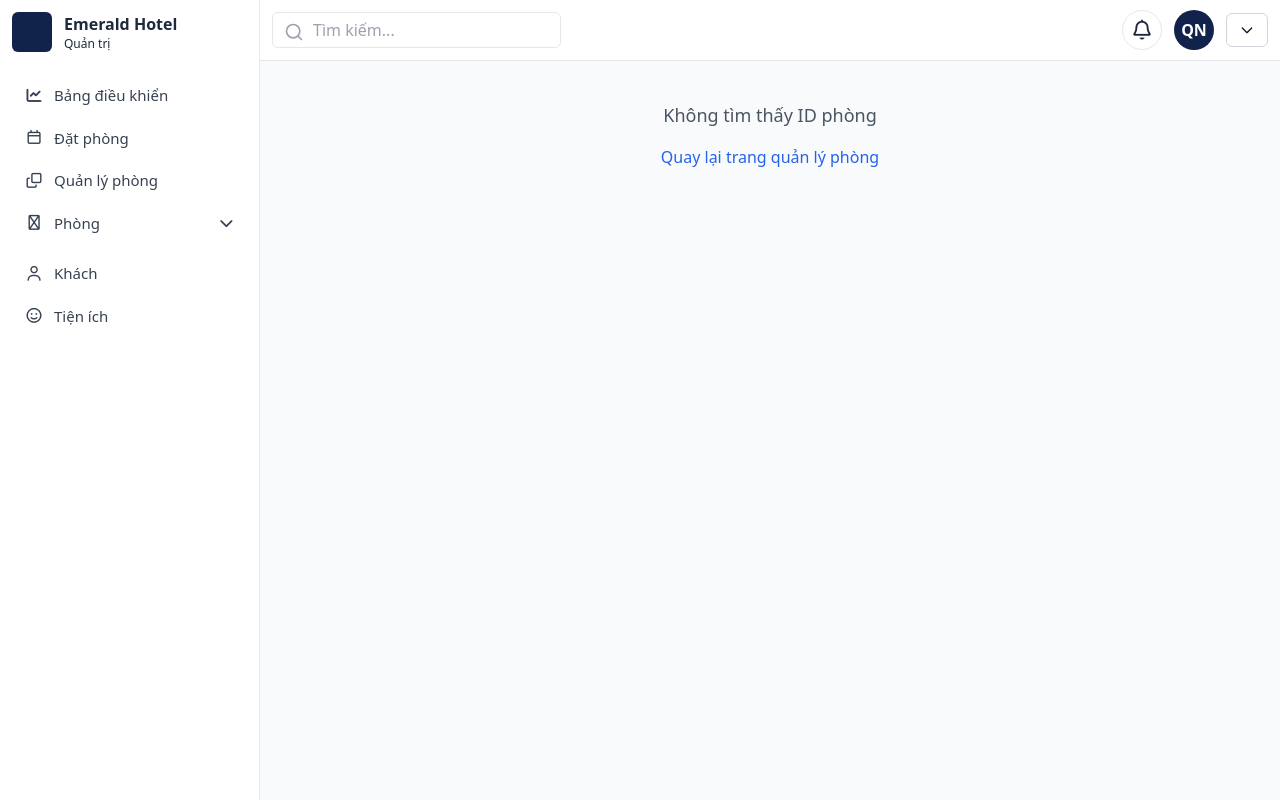
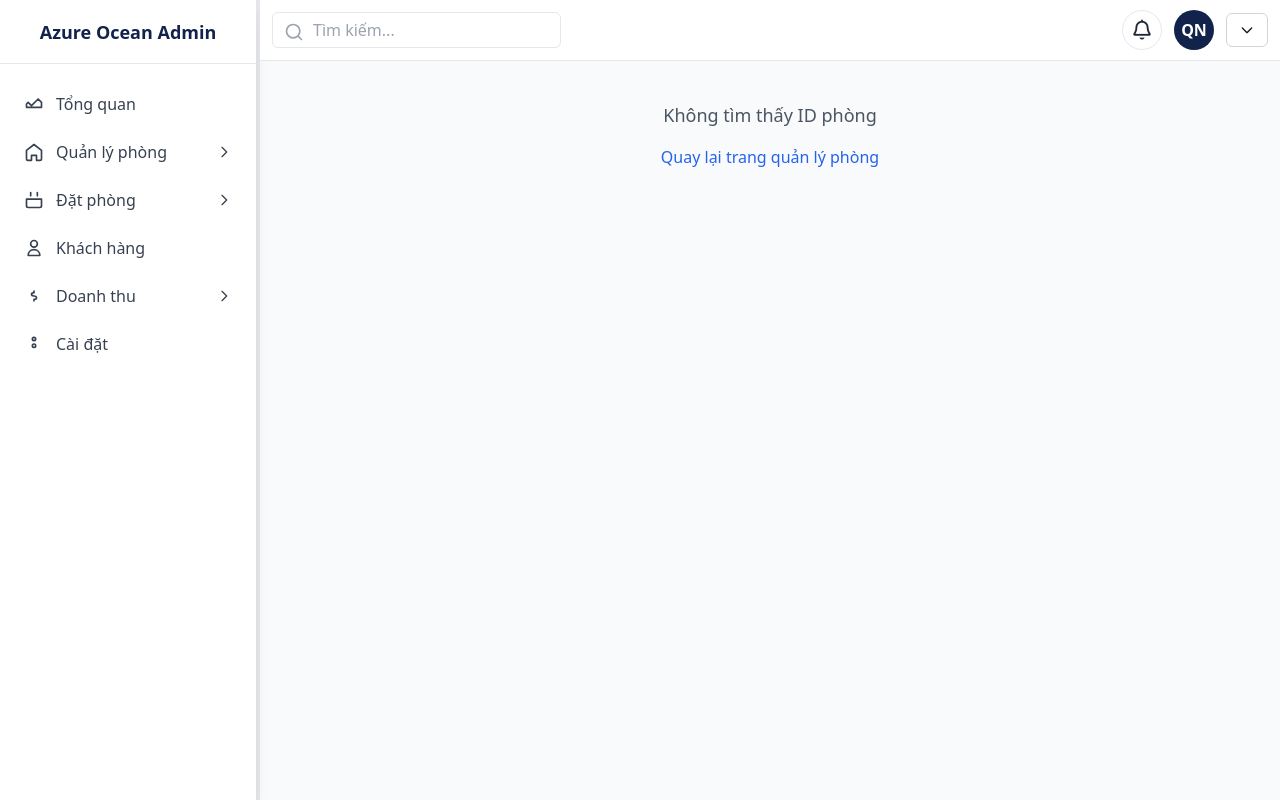
Before and after one commit to quocpq3/ThucTapChuyenNganh, a Node server app: page /admin/room-detail/ in a window 1280 px wide. Run offline with Node 20, Linux system fonts and the light colour scheme; some libraries are stand-ins or nearby versions.

Commit message:
Project: CRUD RoomType(Demo)

```diff
--- a/BookingHotel-project/app.js
+++ b/BookingHotel-project/app.js
@@ -7,6 +7,7 @@
 const flash = require("connect-flash");
 const passport = require("passport");
 var createError = require("http-errors");
+const methodOverride = require("method-override");
 
 var indexRouter = require("./routes/home");
 var loginRouter = require("./routes/home/login");
@@ -21,6 +22,7 @@
 var servicesAdminRouter = require("./routes/admin/services");
 var usersAdminRouter = require("./routes/admin/user");
 var roomDetailAdminRouter = require("./routes/admin/room-detail");
+var roomtypeAdminRouter = require("./routes/admin/roomtype");
 
 var authRouter = require("./routes/auth");
 
@@ -44,6 +46,8 @@
     saveUninitialized: true,
   })
 );
+//method override
+app.use(methodOverride("_method"));
 app.use(flash());
 // Passport
 app.use(passport.initialize());
@@ -87,6 +91,7 @@
 app.use("/admin/services", servicesAdminRouter);
 app.use("/admin/user", usersAdminRouter);
 app.use("/admin/room-detail", roomDetailAdminRouter);
+app.use("/admin/roomtype", roomtypeAdminRouter);
 
 app.use("/", authRouter);
 
--- a/BookingHotel-project/package.json
+++ b/BookingHotel-project/package.json
@@ -17,6 +17,7 @@
     "flyonui": "^2.4.1",
     "hbs": "~4.0.4",
     "http-errors": "~1.6.3",
+    "method-override": "^3.0.0",
     "mongo": "^0.1.0",
     "mongodb": "^7.0.0",
     "mongoose": "^9.0.0",
--- a/BookingHotel-project/routes/admin/admin.js
+++ b/BookingHotel-project/routes/admin/admin.js
@@ -5,23 +5,23 @@
   next();
 });
 
+function useAuthenticated(req, res, next) {
+  if (req.isAuthenticated()) {
+    return next(); // Proceed if authenticated
+  } else {
+    res.redirect("/login"); // Redirect to login if authentication fails
+  }
+}
+// //thêm check role
 // function useAuthenticated(req, res, next) {
-//   if (req.isAuthenticated()) {
-//     return next(); // Proceed if authenticated
-//   } else {
-//     res.redirect("/login"); // Redirect to login if authentication fails
+//   if (!req.isAuthenticated()) {
+//     return res.redirect("/login");
 //   }
+//   if (req.isAuthenticated && req.user.role !== "admin") {
+//     return res.redirect("/");
+//   }
+//   next();
 // }
-//thêm check role
-function useAuthenticated(req, res, next) {
-  if (!req.isAuthenticated()) {
-    return res.redirect("/login");
-  }
-  if (req.isAuthenticated && req.user.role !== "admin") {
-    return res.redirect("/");
-  }
-  next();
-}
 
 router.get("/", useAuthenticated, (req, res) => {
   res.render("admin/index", { title: "admin" });
--- a/BookingHotel-project/views/layouts/admin.hbs
+++ b/BookingHotel-project/views/layouts/admin.hbs
@@ -12,6 +12,7 @@
             crossorigin="anonymous"
             referrerpolicy="no-referrer"
     />
+
     <style>
         :root {
             --brand: #0f766e;
--- a/BookingHotel-project/views/partials/admin/navbar.hbs
+++ b/BookingHotel-project/views/partials/admin/navbar.hbs
@@ -3,94 +3,264 @@
     <meta charset="UTF-8" />
     <meta name="viewport" content="width=device-width, initial-scale=1" />
     <title>Sidebar Quản lý phòng</title>
-    <style>
-      /* Hiệu ứng mở/đóng */ .collapse-transition { overflow: hidden;
-      transition: max-height 300ms ease-in-out, visibility 300ms ease-in-out;
-      max-height: 0; visibility: hidden; padding-left: 0 !important; }
-      .collapse-transition.open { max-height: 600px; visibility: visible; } /*
-      Menu item */ .sidebar-menu-item { width: 100%; text-align: left; padding:
-      8px 12px; border-radius: 6px; transition: background-color 0.1s; display:
-      flex; align-items: center; text-decoration: none; color: inherit;
-      line-height: 1.5; font-size: 15px; cursor: pointer; }
-      .sidebar-menu-item:hover { background-color: #f3f4f6; } /* Active state -
-      màu xám để nhận biết trang hiện tại */ .sidebar-menu-item.active {
-      background-color: #e5e7eb; color: #374151; font-weight: 500; }
-      .sidebar-menu-item.active:hover { background-color: #d1d5db; }
-      .sidebar-menu-item.collapse-toggle { justify-content: space-between; }
-      .sidebar-menu-item i:not(.fa-chevron-down) { min-width: 20px;
-      margin-right: 10px; } /* Đảm bảo chevron icon ở bên phải */
-      .sidebar-menu-item.collapse-toggle .fa-chevron-down { margin-left: auto; }
-      /* Mục tiêu đề (vô hiệu hóa) */ .sidebar-menu-item.disabled { color:
-      #9ca3af; font-weight: 600; cursor: default; background-color: transparent
-      !important; } .sidebar-menu-item.disabled:hover { background-color:
-      transparent !important; } /* Thụt cấp cho menu phân cấp (cân đối) */ /*
-      Level 2 (Tầng) */ #menu-rooms > li > button.sidebar-menu-item, #menu-rooms
-      > li > ul > li > button.sidebar-menu-item { padding-left: 28px; } /* Level
-      3 (Loại phòng) */ #menu-rooms > li > ul > li > ul > li >
-      button.sidebar-menu-item { padding-left: 36px; } /* Level 4 (Tên
-      phòng/Links) */ #menu-rooms > li > ul > li > ul > li > ul > li >
-      a.sidebar-menu-item { padding-left: 44px; }
-    </style>
+
   </head>
   <body>
+    <div class="bg-gray-200 min-h-screen font-sans">
+      <div class="flex">
+
+        <!-- SIDEBAR -->
         <aside
-      id="sidebar"
-      class="border-r bg-white p-3 lg:sticky lg:top-0 lg:h-screen lg:overflow-y-auto fixed inset-y-0 left-0 z-40 w-[260px] -translate-x-full lg:translate-x-0 transition-transform duration-300"
+          class="fixed inset-y-0 left-0 w-64 bg-white shadow-lg flex flex-col"
         >
-      <div class="flex items-center justify-between mb-6">
-        <a href="/">
-          <div class="flex items-center gap-3">
-            <div class="w-10 h-10 rounded-md bg-[#11234B]"></div>
-            <div>
-              <div class="font-semibold">Emerald Hotel</div>
-              <div class="text-xs text-muted">Quản trị</div>
+          <!-- LOGO -->
+          <div class="flex items-center justify-center h-16 border-b">
+            <span class="font-bold text-lg text-[#11234B]">Azure Ocean Admin</span>
+          </div>
+
+          <!-- MENU -->
+          <nav class="flex-1 overflow-y-auto py-4">
+
+            <!-- TỔNG QUAN -->
+            <a
+              href="/admin"
+              class="w-full flex items-center gap-3 py-3 px-6 text-gray-700 hover:bg-gray-100"
+            >
+              <svg
+                class="h-5 w-5"
+                fill="none"
+                viewBox="0 0 24 24"
+                stroke="currentColor"
+              >
+                <path
+                  stroke-width="2"
+                  stroke-linecap="round"
+                  stroke-linejoin="round"
+                  d="M3 12l2-2 4 4 8-8 4 4v6H3z"
+                />
+              </svg>
+              <span class="font-medium">Tổng quan</span>
+            </a>
+
+            <!-- QUẢN LÝ PHÒNG -->
+            <div x-data="{ open: false }">
+              <button
+                @click="open = !open"
+                class="w-full flex justify-between items-center py-3 px-6 text-gray-700 hover:bg-gray-100"
+              >
+                <span class="flex items-center gap-3">
+                  <svg
+                    class="h-5 w-5"
+                    fill="none"
+                    viewBox="0 0 24 24"
+                    stroke="currentColor"
+                  >
+                    <path
+                      stroke-width="2"
+                      stroke-linecap="round"
+                      stroke-linejoin="round"
+                      d="M3 10l9-7 9 7v10a2 2 0 01-2 2h-4v-6H9v6H5a2 2 0 01-2-2V10z"
+                    />
+                  </svg>
+                  <span class="font-medium">Quản lý phòng</span>
+                </span>
+
+                <svg
+                  class="h-4 w-4 transform transition-transform"
+                  :class="{ 'rotate-90': open }"
+                  fill="none"
+                  viewBox="0 0 24 24"
+                  stroke="currentColor"
+                >
+                  <path
+                    stroke-width="2"
+                    stroke-linecap="round"
+                    stroke-linejoin="round"
+                    d="M9 5l7 7-7 7"
+                  />
+                </svg>
+              </button>
+
+              <div x-show="open" x-collapse class="bg-gray-50">
+
+                <!-- LOẠI PHÒNG -->
+                <div class="py-1">
+                  <a
+                    href="/admin/roomtype"
+                    class="block py-2 pl-14 text-sm text-gray-600 hover:bg-blue-500 hover:text-white"
+                  >
+                    Loại phòng
+                  </a>
+                </div>
+
+                <!-- PHÒNG -->
+                <div class="py-1">
+                  <a
+                    href="/admin/rooms"
+                    class="block py-2 pl-14 text-sm text-gray-600 hover:bg-blue-500 hover:text-white"
+                  >
+                    Phòng
+                  </a>
+                </div>
+
+                <!-- TIỆN ÍCH -->
+                <div class="py-1">
+                  <a
+                    href="/admin/amenities"
+                    class="block py-2 pl-14 text-sm text-gray-600 hover:bg-blue-500 hover:text-white"
+                  >
+                    Tiện ích
+                  </a>
+                </div>
+
               </div>
             </div>
+
+            <!-- ĐẶT PHÒNG -->
+            <div x-data="{ open: false }">
+              <button
+                @click="open = !open"
+                class="w-full flex justify-between items-center py-3 px-6 text-gray-700 hover:bg-gray-100"
+              >
+                <span class="flex items-center gap-3">
+                  <svg
+                    class="h-5 w-5"
+                    fill="none"
+                    viewBox="0 0 24 24"
+                    stroke="currentColor"
+                  >
+                    <path
+                      stroke-width="2"
+                      stroke-linecap="round"
+                      stroke-linejoin="round"
+                      d="M8 7V3m8 4V3M3 11h18M5 21h14a2 2 0 002-2v-8H3v8a2 2 0 002 2z"
+                    />
+                  </svg>
+                  <span class="font-medium">Đặt phòng</span>
+                </span>
+
+                <svg
+                  class="h-4 w-4 transform transition-transform"
+                  :class="{ 'rotate-90': open }"
+                  fill="none"
+                  viewBox="0 0 24 24"
+                  stroke="currentColor"
+                >
+                  <path
+                    stroke-width="2"
+                    stroke-linecap="round"
+                    stroke-linejoin="round"
+                    d="M9 5l7 7-7 7"
+                  />
+                </svg>
+              </button>
+
+              <div x-show="open" x-collapse class="bg-gray-50">
+                <a
+                  href="/admin/order"
+                  class="block py-2 pl-14 text-sm text-gray-600 hover:bg-blue-500 hover:text-white"
+                >
+                  Danh sách đặt phòng
                 </a>
-        <button
-          id="closeSidebar"
-          class="lg:hidden text-slate-600 hover:text-slate-900 text-xl"
-        >
-          ✕
-        </button>
+              </div>
             </div>
 
-      <nav class="space-y-1 flex flex-col text-gray-700">
-        <a href="/admin" class="sidebar-menu-item">
-          <i class="fa-solid fa-chart-line"></i>
-          Bảng điều khiển
+            <!-- KHÁCH HÀNG -->
+            <a
+              href="/admin/customers"
+              class="w-full flex items-center gap-3 py-3 px-6 text-gray-700 hover:bg-gray-100"
+            >
+              <svg
+                class="h-5 w-5"
+                fill="none"
+                viewBox="0 0 24 24"
+                stroke="currentColor"
+              >
+                <path
+                  stroke-width="2"
+                  stroke-linecap="round"
+                  stroke-linejoin="round"
+                  d="M16 7a4 4 0 11-8 0 4 4 0 018 0zM12 14c-4 0-7 3-7 7h14c0-4-3-7-7-7z"
+                />
+              </svg>
+              <span class="font-medium">Khách hàng</span>
             </a>
 
-        <a href="/admin/order" class="sidebar-menu-item">
-          <i class="fa-regular fa-calendar"></i>
-          Đặt phòng
+            <!-- DOANH THU -->
+            <div x-data="{ open: false }">
+              <button
+                @click="open = !open"
+                class="w-full flex justify-between items-center py-3 px-6 text-gray-700 hover:bg-gray-100"
+              >
+                <span class="flex items-center gap-3">
+                  <svg
+                    class="h-5 w-5"
+                    fill="none"
+                    viewBox="0 0 24 24"
+                    stroke="currentColor"
+                  >
+                    <path
+                      stroke-width="2"
+                      stroke-linecap="round"
+                      stroke-linejoin="round"
+                      d="M12 8c-1.657 0-3 .895-3 2s1.343 2 3 2 3 .895 3 2-1.343 2-3 2m0-8V6m0 12v-2"
+                    />
+                  </svg>
+                  <span class="font-medium">Doanh thu</span>
+                </span>
+
+                <svg
+                  class="h-4 w-4 transform transition-transform"
+                  :class="{ 'rotate-90': open }"
+                  fill="none"
+                  viewBox="0 0 24 24"
+                  stroke="currentColor"
+                >
+                  <path
+                    stroke-width="2"
+                    stroke-linecap="round"
+                    stroke-linejoin="round"
+                    d="M9 5l7 7-7 7"
+                  />
+                </svg>
+              </button>
+
+              <div x-show="open" x-collapse class="bg-gray-50">
+                <a
+                  href="/admin/revenue"
+                  class="block py-2 pl-14 text-sm text-gray-600 hover:bg-blue-500 hover:text-white"
+                >
+                  Tổng quan
+                </a>
+              </div>
+            </div>
+
+            <!-- CÀI ĐẶT -->
+            <a
+              href="/admin/settings"
+              class="w-full flex items-center gap-3 py-3 px-6 text-gray-700 hover:bg-gray-100"
+            >
+              <svg
+                class="h-5 w-5"
+                fill="none"
+                viewBox="0 0 24 24"
+                stroke="currentColor"
+              >
+                <path
+                  stroke-width="2"
+                  stroke-linecap="round"
+                  stroke-linejoin="round"
+                  d="M12 8c1.1 0 2-.9 2-2s-.9-2-2-2-2 .9-2 2 .9 2 2 2zm0 8c1.1 0 2-.9 2-2s-.9-2-2-2-2 .9-2 2 .9 2 2 2z"
+                />
+              </svg>
+              <span class="font-medium">Cài đặt</span>
             </a>
 
-        <!-- Rooms menu (static top-level item) -->
-        <a href="/admin/rooms" class="sidebar-menu-item">
-          <i class="fa-regular fa-clone"></i>
-          Quản lý phòng
-        </a>
-
-        {{! Rooms sub-menu (dynamically populated) }}
-        <div id="sidebarNav" class="space-y-1 flex flex-col text-gray-700">
-          <button class="sidebar-menu-item" id="nav-rooms-root">
-            <i class="fa-regular fa-door-open"></i>
-            <span>Phòng</span>
-          </button>
-        </div>
-
-        <a href="/admin/user" class="sidebar-menu-item">
-          <i class="fa-regular fa-user"></i>
-          Khách
-        </a>
-
-        <a href="/admin/services" class="sidebar-menu-item">
-          <i class="fa-regular fa-face-smile"></i>
-          Tiện ích
-        </a>
           </nav>
         </aside>
+
+      </div>
+    </div>
 
     <script
       src="https://kit.fontawesome.com/a2d9a64f8f.js"
@@ -98,6 +268,9 @@
     ></script>
     <script src="/home/js/data.js"></script>
     <script type="module" src="/admin/js/rooms.js"></script>
-    <script src="/admin/js/sidebar-active.js"></script>
+    <script
+      src="https://cdn.jsdelivr.net/gh/alpinejs/alpine@v2.x.x/dist/alpine.min.js"
+      defer
+    ></script>
   </body>
 </html>
```
Also changed, not shown: BookingHotel-project/models/Amenity.js (added, +29 -0 lines), BookingHotel-project/models/Room.js (added, +34 -0 lines), BookingHotel-project/models/RoomType.js (added, +22 -0 lines), BookingHotel-project/routes/admin/roomtype.js (added, +66 -0 lines), BookingHotel-project/routes/auth.js (+30 -30 lines), BookingHotel-project/views/admin/roomtype/create.hbs (added, +38 -0 lines), BookingHotel-project/views/admin/roomtype/edit.hbs (added, +61 -0 lines), BookingHotel-project/views/admin/roomtype/roomtype-list.hbs (added, +49 -0 lines), 1 other file. Lines whose indentation alone changed are shown as unchanged.
